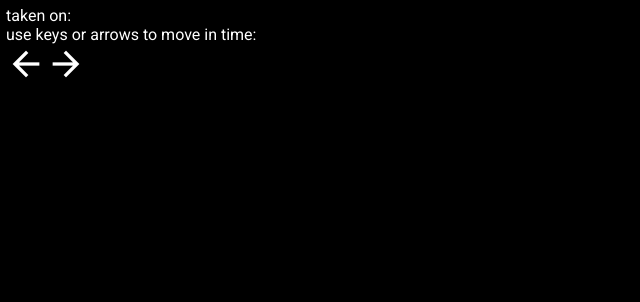
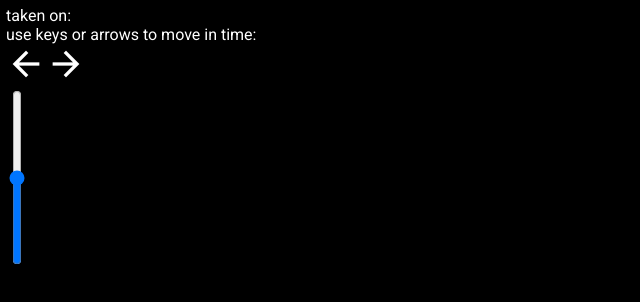
Before and after one commit to kon-rad/wholeEarth, a React app: page / in a window 1280 px wide. Shown: the whole page, without its empty margins (0-640 px from the left). Built offline with nearby package versions, Linux system fonts and the light colour scheme; no server answers.

Commit message:
date range

```diff
--- a/package.json
+++ b/package.json
@@ -40,7 +40,7 @@
   ],
   "scripts": {
     "test": "echo \"Error: no test specified\" && exit 1",
-    "start": "webpack-dev-server --open --hot --mode development",
+    "dev": "webpack-dev-server --open --hot --mode development",
     "prod": "NODE_ENV=production node index.js",
     "build": "webpack --mode production",
     "lint": "./node_modules/.bin/eslint src",
--- a/src/components/App.js
+++ b/src/components/App.js
@@ -82,6 +82,9 @@ export default class App extends React.Component {
             <i onClick={this.getPrevImage} className="large material-icons">arrow_back</i>
             <i onClick={this.getNextImage} className="large material-icons">arrow_forward</i>
           </span>
+          <div className="range_wrapper">
+            <input orient="vertical" type="range" min="" id="range" max="" />
+          </div>
         </div>
       </div>
     )
--- a/src/index.css
+++ b/src/index.css
@@ -26,6 +26,14 @@ body {
 .info_icon {
     display: none;
 }
+input[type=range][orient=vertical]
+{
+    writing-mode: bt-lr; /* IE */
+    -webkit-appearance: slider-vertical; /* WebKit */
+    width: 8px;
+    height: 175px;
+    padding: 0 5px;
+}
 @media (max-width: 600px) {
     .info_icon {
         display: block;
```
